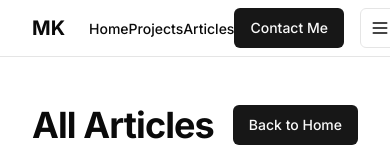
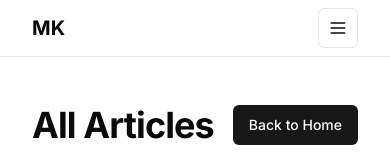
Before and after one commit to MohsinKamalKhan/porfolio, a Next.js app: page /articles in a window 390 px wide. Shown: the top 160 px of the page. Built offline with nearby package versions, Linux system fonts and the light colour scheme; no server answers; the database is empty.

Commit message:
Updated Navbar - minor bug fixes

```diff
--- a/components/navbar.tsx
+++ b/components/navbar.tsx
@@ -34,12 +34,12 @@ export function Navbar() {
           <Link href="/" className="flex items-center space-x-2">
             <span className="font-bold text-xl">MK</span>
           </Link>
-          <div className="sm:hidden md:inline-flex items-center gap-6">
+          <div className="hidden md:inline-flex items-center gap-6">
             <NavItems />
           </div>
         </div>
         <div className="flex items-center space-x-4">
-          <Button asChild className="sm:hidden md:inline-flex">
+          <Button asChild className="hidden md:inline-flex">
             <Link href="/#contact">Contact Me</Link>
           </Button>
           <Sheet open={isOpen} onOpenChange={setIsOpen}>
```
